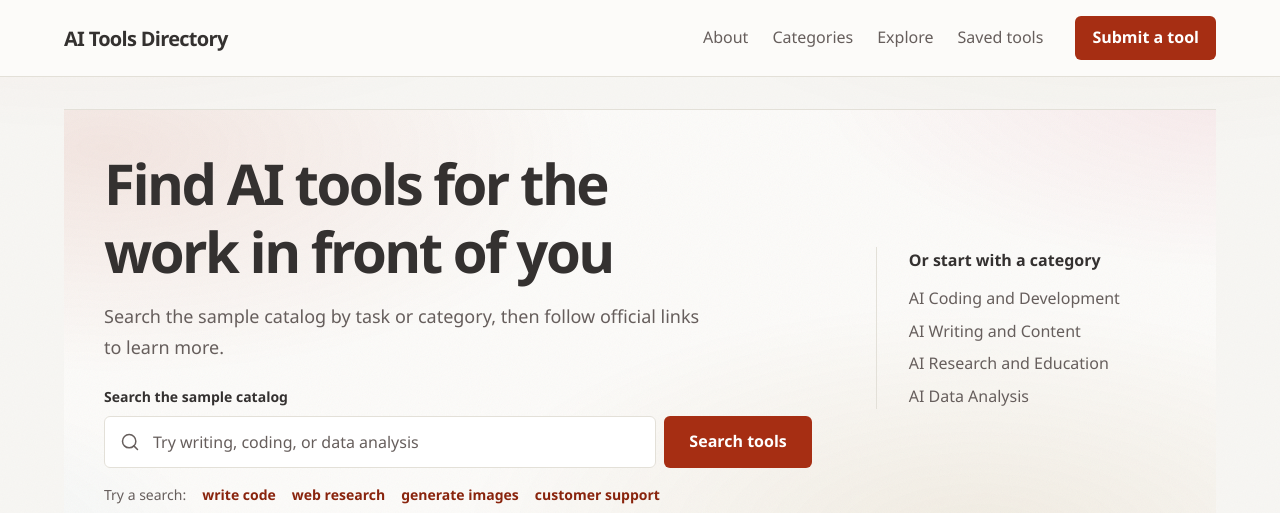
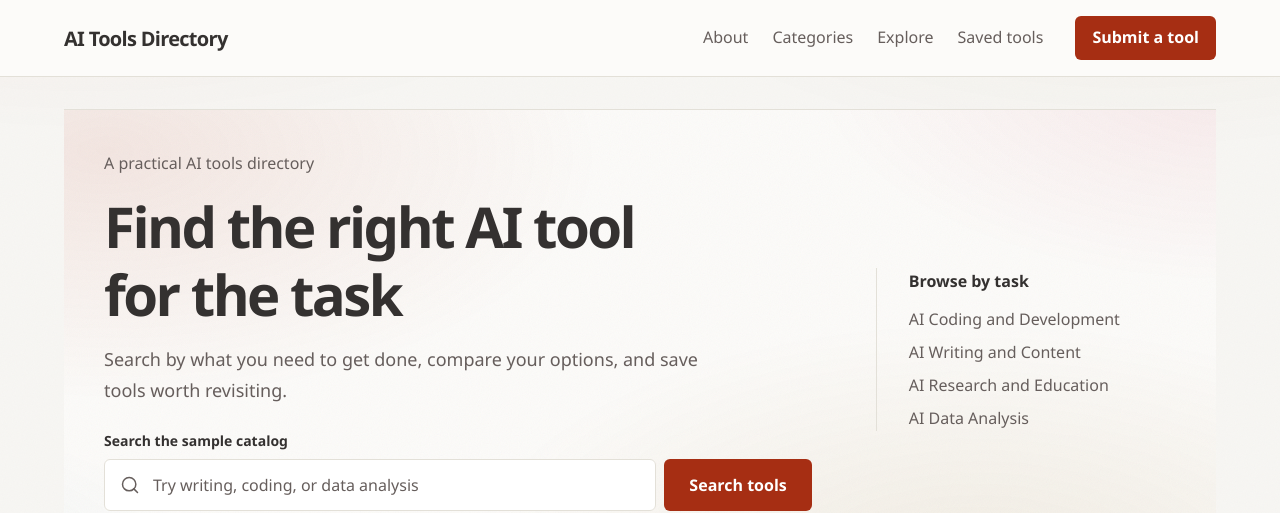
Before and after one commit to Ekemzzz/AI-Tool, a React (Vite) app: page / in a window 1280 px wide. Shown: the top 513 px of the page. Built offline with nearby package versions, Linux system fonts and the light colour scheme; no server answers; the database is empty.

Commit message:
Update HeroSection content for clarity and engagement

```diff
--- a/src/components/home/HeroSection.jsx
+++ b/src/components/home/HeroSection.jsx
@@ -13,9 +13,10 @@ function HeroSection() {
   return (
     <section className="home-hero" aria-labelledby="home-title">
       <div className="home-hero__content">
-        <h1 id="home-title">Find AI tools for the work in front of you</h1>
+        <p className="home-hero__eyebrow">A practical AI tools directory</p>
+        <h1 id="home-title">Find the right AI tool for the task</h1>
         <p className="home-hero__description">
-          Search the sample catalog by task or category, then follow official links to learn more.
+          Search by what you need to get done, compare your options, and save tools worth revisiting.
         </p>
         <SearchBar inputId="home-tool-search" />
         <div className="search-suggestions" aria-label="Example searches">
@@ -28,7 +29,7 @@ function HeroSection() {
         </div>
       </div>
       <aside className="home-hero__aside" aria-label="Browse a few categories">
-        <p className="home-hero__aside-title">Or start with a category</p>
+        <p className="home-hero__aside-title">Browse by task</p>
         <ul>
           {featuredCategories.map((category) => (
             <li key={category.id}>
```
